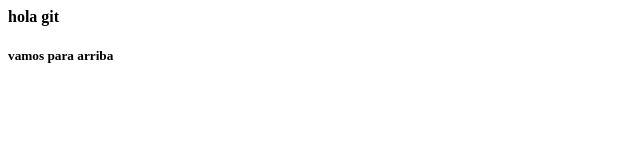
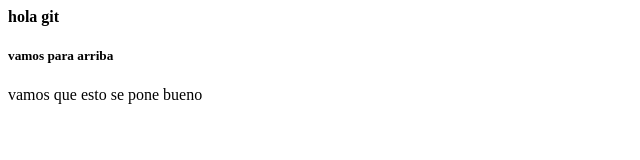
Before and after one commit to humane232/kangryweb, a plain HTML site: page index.html in a window 1280 px wide. Shown: the whole page, without its empty margins (0-640 px from the left). Drawn offline with Linux system fonts and the light colour scheme.

Commit message:
hola commit

```diff
--- a/index.html
+++ b/index.html
@@ -9,5 +9,8 @@
 <body>
     <b>hola git</b>
     <h5>vamos para arriba</h5>
+    <div>
+        vamos que esto se pone bueno
+    </div>
 </body>
 </html>
```
